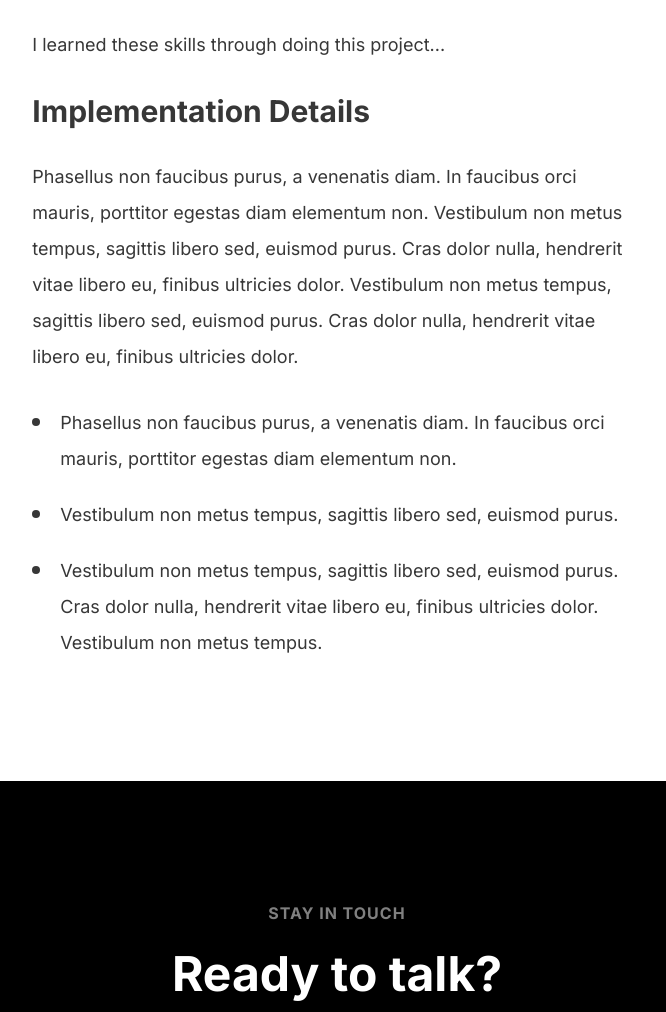
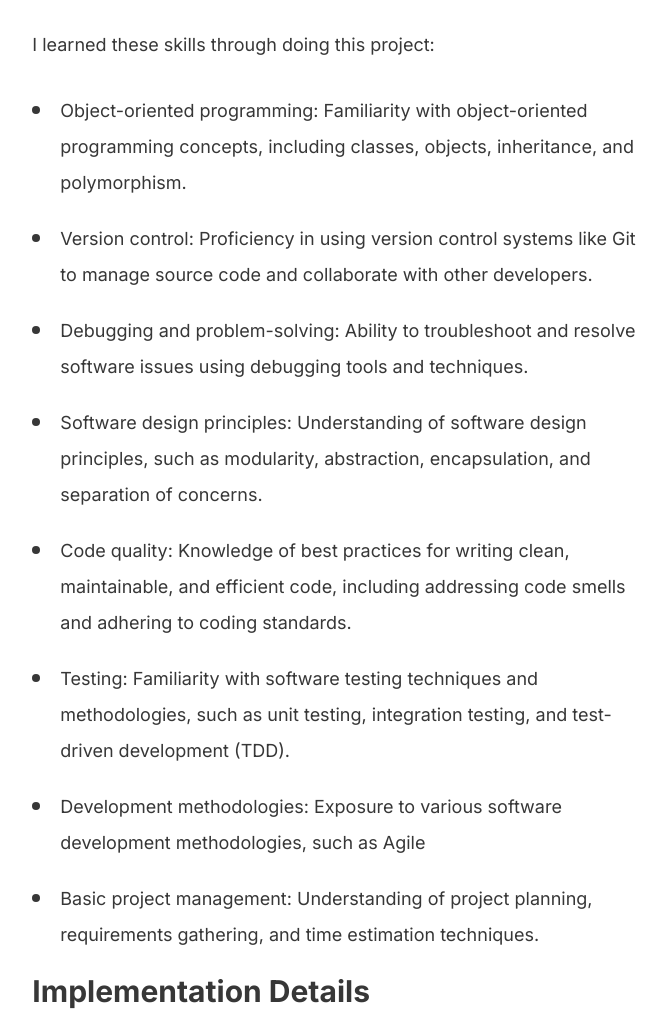
Before and after one commit to JasmineThai-hub/jasminethai.github.io, a plain HTML site: page SOSGame.html in a window 1280 px wide. Shown: the part 936-1948 px from the top of the page, without its empty margins (303-969 px from the left). Drawn offline with nearby package versions, Linux system fonts and the light colour scheme.

Commit message:
add projects

```diff
--- a/SOSGame.html
+++ b/SOSGame.html
@@ -60,16 +60,33 @@
                           <div class="col-12 col-sm-12 col-md-8 col-lg-8 col-xl-8 col-xxl-8">
                               <p>This was an individual project for the UMKC course Foundation of Software Engineering. The project was completed over 6 sprints throughout the semester.</p>
 
-                              <p>I learned these skills through doing this project...</p>
+                              <p>I learned these skills through doing this project:</p>
+                              <ul>
+                              <li>Object-oriented programming: Familiarity with object-oriented programming concepts, including classes, objects, inheritance, and polymorphism.</li>
+                              <li>Version control: Proficiency in using version control systems like Git to manage source code and collaborate with other developers.</li>
+                                <li>Debugging and problem-solving: Ability to troubleshoot and resolve software issues using debugging tools and techniques.</li>
+                                <li>Software design principles: Understanding of software design principles, such as modularity, abstraction, encapsulation, and separation of concerns.</li>
+                                <li>Code quality: Knowledge of best practices for writing clean, maintainable, and efficient code, including addressing code smells and adhering to coding standards.</li>
+                                <li>Testing: Familiarity with software testing techniques and methodologies, such as unit testing, integration testing, and test-driven development (TDD).</li>
+                                <li>Development methodologies: Exposure to various software development methodologies, such as Agile</li>
+                                <li>Basic project management: Understanding of project planning, requirements gathering, and time estimation techniques.</li>
+                              </ul>
 
                               <h2>Implementation Details</h2>
-                              <p>Phasellus non faucibus purus, a venenatis diam. In faucibus orci mauris, porttitor egestas diam elementum non. Vestibulum non metus tempus, sagittis libero sed, euismod purus. Cras dolor nulla, hendrerit vitae libero eu, finibus ultricies dolor. Vestibulum non metus tempus, sagittis libero sed, euismod purus. Cras dolor nulla, hendrerit vitae libero eu, finibus ultricies dolor.</p>
+                              <p>The given Python code implements a tkinter-based SOS game with two game modes: "Simple Game" (Player vs Player) and "General Game" (Player vs Computer). The implementation details are as follows:</p>
 
-                              <ul>
-                                <li>Phasellus non faucibus purus, a venenatis diam. In faucibus orci mauris, porttitor egestas diam elementum non.</li>
-                                 <li>Vestibulum non metus tempus, sagittis libero sed, euismod purus.</li>
-                                 <li>Vestibulum non metus tempus, sagittis libero sed, euismod purus. Cras dolor nulla, hendrerit vitae libero eu, finibus ultricies dolor. Vestibulum non metus tempus.</li>
-                              </ul>
+                                <ul>
+                                  <li>The program imports the necessary libraries and modules, such as tkinter, messagebox, random, and a custom module called SOSAlgos.</li>
+                                  <li>The <code>SimpleBoard</code> class represents the simple game mode, where two players take turns placing "S" or "O" on the game board. It initializes the game board, keeps track of scores, and implements the game logic.</li>
+                                  <li>The <code>GeneralGame</code> class inherits from <code>SimpleBoard</code> and represents the general game mode, where a player competes against the computer. It overrides the <code>click</code> method to include the AI's move after each player move.</li>
+                                  <li>The <code>App</code> class represents the main application window and menu. It includes the game board, selection of game modes, and displays scores and turn information. It also has methods to show the menu for each game mode and create a new game board based on the selected game mode.</li>
+                                  <li>The <code>createBoard</code> method in the <code>App</code> class is responsible for initializing a new game board of the selected game mode and board size. It creates an instance of either <code>SimpleBoard</code> or <code>GeneralGame</code> based on the user's selection.</li>
+                                  <li>The <code>showSimple</code> and <code>showGeneral</code> methods in the <code>App</code> class display the menu options for each game mode. These options include the choice of "S" or "O" for each player in the simple game mode and the choice of "S" or "O" for the player in the general game mode.</li>
+                                  <li>The program creates a tkinter window and initializes the <code>App</code> class with the window as a parameter. The main tkinter event loop is then started.</li>
+                                </ul>
+
+                              <p>In summary, the program creates a tkinter-based SOS game with both player vs player and player vs computer game modes. The user can choose the game mode and board size, and the game tracks scores and turns throughout the gameplay.</p>
+
                           </div>
                       </div>
                   </div>
```
Also changed, not shown: index.html (+3 -3 lines).
